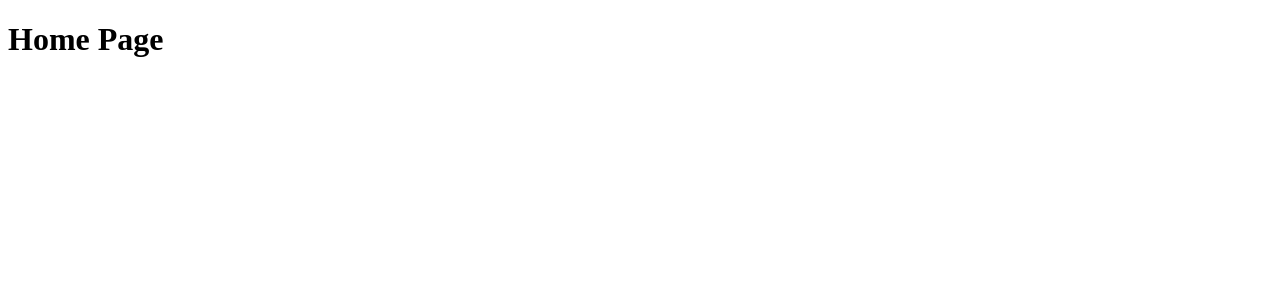
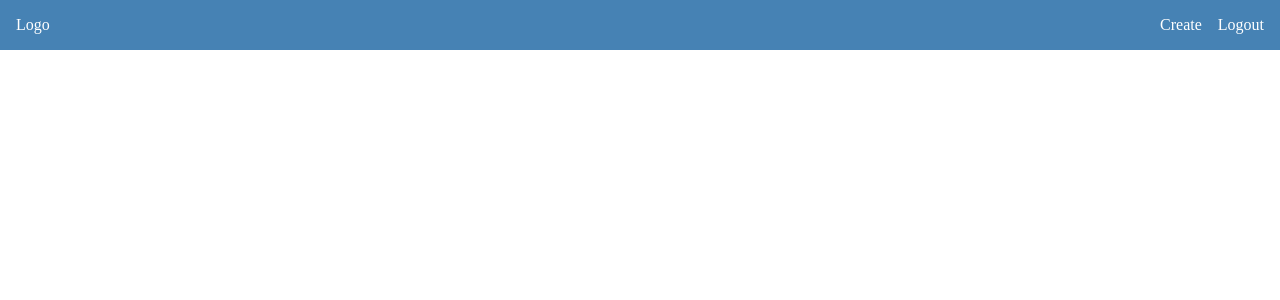
Before and after one commit to Jobeyobey/fe-nc-news, a React (Vite) app: page / in a window 1280 px wide. Shown: the top 300 px of the page. Built offline with nearby package versions, Linux system fonts and the light colour scheme.

Commit message:
minimal appbar added with basic styling

```diff
--- a/src/App.jsx
+++ b/src/App.jsx
@@ -1,11 +1,16 @@
 import { Routes, Route } from "react-router-dom";
 import HomePage from "./pages/HomePage";
+import AppBar from "./components/AppBar";
+import "./styles/App.css";
 
 function App() {
     return (
-        <Routes>
-            <Route path="/" element={<HomePage />} />
-        </Routes>
+        <>
+            <AppBar />
+            <Routes>
+                <Route path="/" element={<HomePage />} />
+            </Routes>
+        </>
     );
 }
 
--- /dev/null
+++ b/src/components/AppBar.jsx
@@ -0,0 +1,18 @@
+import { Link } from "react-router-dom";
+import "../styles/AppBar.css";
+
+function AppBar() {
+    return (
+        <navbar>
+            <div className="buttons-container">
+                <Link className="nav-logo">Logo</Link>
+                <div>
+                    <Link className="nav-button">Create</Link>
+                    <Link className="nav-button">Logout</Link>
+                </div>
+            </div>
+        </navbar>
+    );
+}
+
+export default AppBar;
--- /dev/null
+++ b/src/styles/App.css
@@ -0,0 +1,5 @@
+* {
+    margin: 0;
+    padding: 0;
+    box-sizing: border-box;
+}
--- /dev/null
+++ b/src/styles/AppBar.css
@@ -0,0 +1,27 @@
+navbar {
+    top: 0;
+    position: fixed;
+    width: 100%;
+    background: steelblue;
+}
+
+.buttons-container {
+    display: flex;
+    justify-content: space-between;
+    padding: 1rem;
+}
+
+.nav-logo,
+.nav-button {
+    color: white;
+    text-decoration: none;
+}
+
+.nav-logo:hover,
+.nav-button:hover {
+    opacity: 0.8;
+}
+
+.nav-button {
+    padding-left: 1rem;
+}
```
